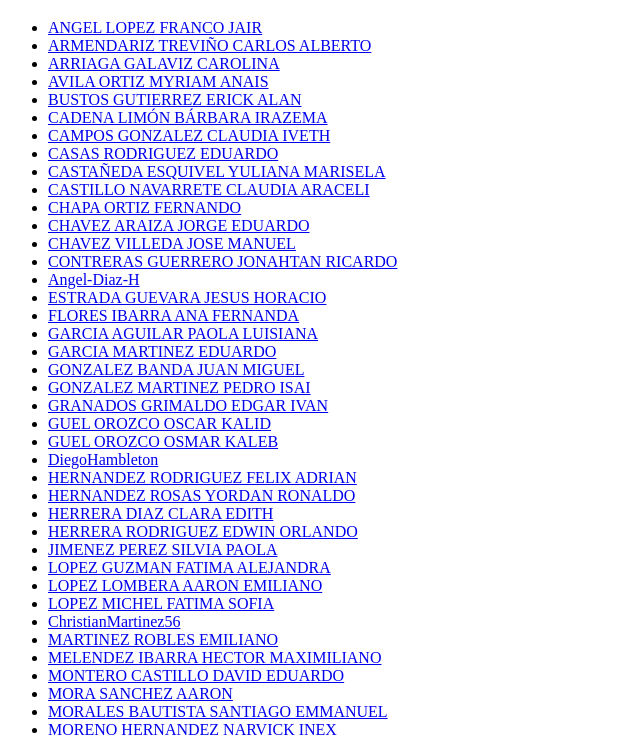
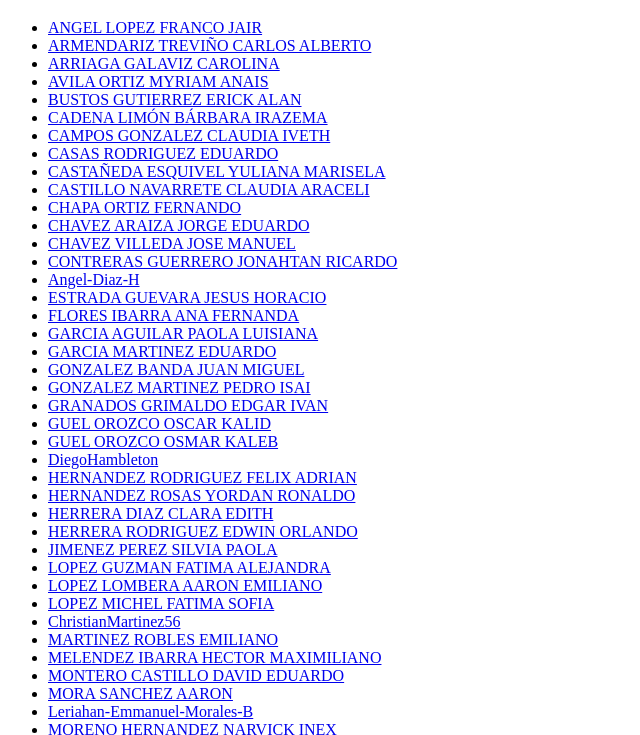
Before and after one commit to FDW53AD2024/website53, a plain HTML site: page index.html in a window 1280 px wide. Shown: the part 61-796 px from the top of the page, without its empty margins (0-640 px from the left). Drawn offline with Linux system fonts and the light colour scheme.

Commit message:
Actualice index

```diff
--- a/index.html
+++ b/index.html
@@ -51,7 +51,7 @@
           <li id="a36"><a href="#">MELENDEZ IBARRA HECTOR MAXIMILIANO</a></li>
           <li id="a37"><a href="#">MONTERO CASTILLO DAVID EDUARDO</a></li>
           <li id="a38"><a href="#">MORA SANCHEZ AARON</a></li>
-          <li id="a39"><a href="#">MORALES BAUTISTA SANTIAGO EMMANUEL</a></li>
+          <li id="a39"><a href="#">Leriahan-Emmanuel-Morales-B</a></li>
           <li id="a40"><a href="#">MORENO HERNANDEZ NARVICK INEX</a></li>
           <li id="a41"><a href="#">MORTON SOSA RICARDO ENRIQUE</a></li>
           <li id="a42"><a href="#">OCHOA ZAVALA JESUS ALBERTO</a></li>
```
